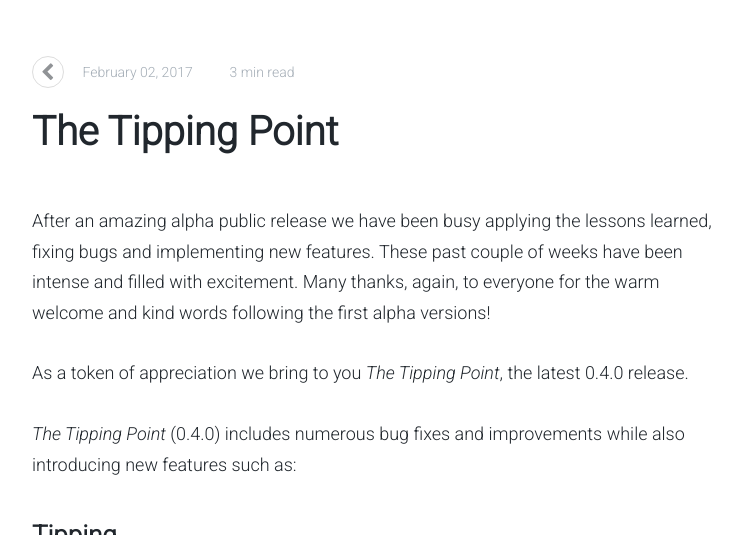
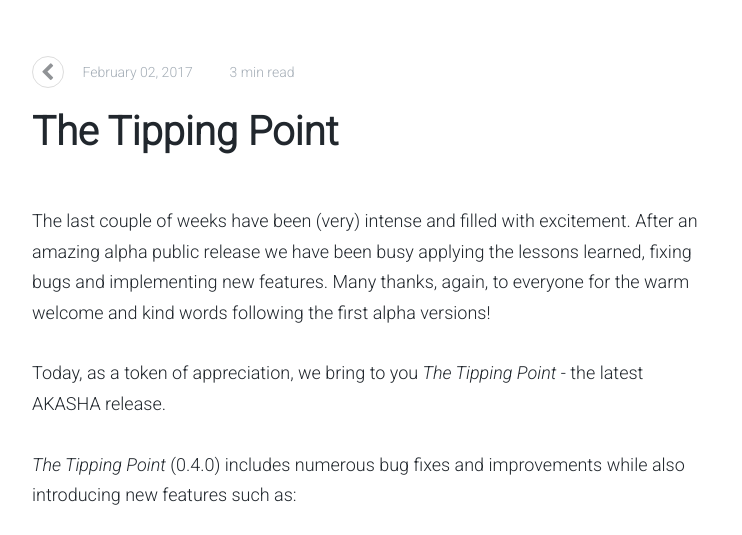
Before and after one commit to AKASHAorg/blog.akasha.world, a Jekyll site: the page built from _posts/2017-02-02-the-tipping-point.md, in a window 1280 px wide and 900 px high, scrolled down 494 px, cut to the strip 50-585 px from the top of the window. Shown: the whole strip, without its empty margins (268-1010 px from the left). Built offline with Jekyll 4.4.1, drawn with Linux system fonts in a browser that asks for light colours; comment, search, counter and statistics services are not loaded.

Commit message:
Update 2017-02-02-the-tipping-point.md

```diff
--- a/_posts/2017-02-02-the-tipping-point.md
+++ b/_posts/2017-02-02-the-tipping-point.md
@@ -11,9 +11,9 @@ draft: true
 ---
 
 
-After an amazing alpha public release we have been busy applying the lessons learned, fixing bugs and implementing new features. These past couple of weeks have been intense and filled with excitement. Many thanks, again, to everyone for the warm welcome and kind words following the first alpha versions!
+The last couple of weeks have been (very) intense and filled with excitement. After an amazing alpha public release we have been busy applying the lessons learned, fixing bugs and implementing new features. Many thanks, again, to everyone for the warm welcome and kind words following the first alpha versions!
 
-As a token of appreciation we bring to you *The Tipping Point*, the latest 0.4.0 release.
+Today, as a token of appreciation, we bring to you *The Tipping Point* - the latest AKASHA release.
 
 *The Tipping Point* (0.4.0) includes numerous bug fixes and improvements while also introducing new features such as:
 
```
